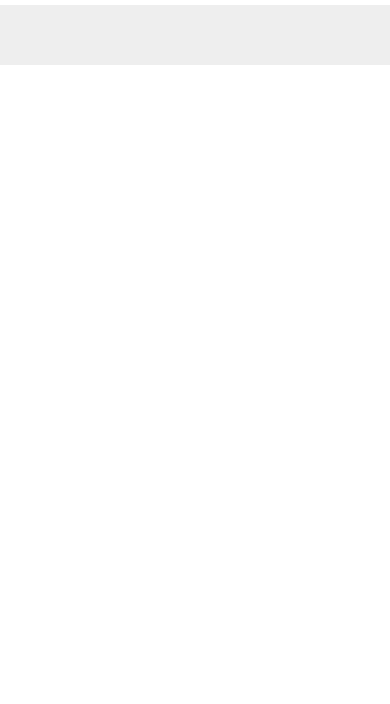
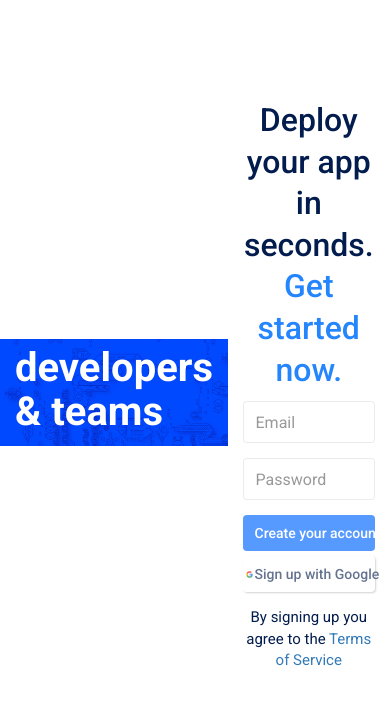
Before and after one commit to marcocanopoli/html-css-digitalocean, a plain HTML site: page index.html in a window 390 px wide. Shown: the part 46-750 px from the top of the page. Drawn offline with nearby package versions, Linux system fonts and the light colour scheme.

Commit message:
Hero done, not responsive

```diff
--- a/css/style.css
+++ b/css/style.css
@@ -1,6 +1,30 @@
 body {
     font-family: 'Roboto', sans-serif;
     font-size: 1.5rem;
+}
+
+h1, .h1 {
+    font-size: 6.5rem;
+    font-weight: 700;
+}
+
+h3, .h3 {
+    font-size: 3.2rem;
+    font-weight: 500;
+    line-height: 1.3em;
+    color: #031c4e;
+}
+p {
+    font-size: 2.3rem;
+    color: #65738f;
+}
+
+/* colors */
+.color_blue {
+    color: #2485fd;
+}
+.color_darkblue {
+    color: #031c4e;
 }
 
 /* buttons */
@@ -47,16 +71,78 @@
 }
 
 #my_logo_box img {
-    display: inline-block;
     height: 30px;
     margin-right: 60px;
     transform: translateY(18%);
 }
 
+/* hero/jumbotron */
+.my_hero {
+    background: url("../img/bg-banner-home.jpg") no-repeat center center;
+    background-size: 100%;
+    color: #fff;
+}
+
+.my_hero p {
+    color: #fff;
+    opacity: 0.7;
+}
+
+.my_hero .hero_right {
+    margin-top: 60px;
+    margin-bottom: 60px;
+    padding-top: 15px;
+    padding-bottom: 30px;
+    border-radius: 5px;
+    background-color: #fff;
+}
+.my_hero .hero_left {
+    transform: translateY(13%);
+}
+
+.my_hero form {
+    margin-bottom: 15px;
+}
+.my_hero form input {
+    font-size: 1.6rem;
+    color: #65738f;
+}
+.my_hero .form-control {
+    padding: 20px 12px;
+    border: 1px solid rgba(0,0,0,.075);
+    box-shadow: none;
+}
+.my_hero .btn {
+    height: 36px;
+    border: none;
+    font-weight: 500;
+}
+
+#btn_new_account {
+    color: #fff;
+    background-color: #579aff;
+}
+
+#btn_google_signup {
+    color: #65738f;
+    background: url(../img/google-icon.png)
+    no-repeat;
+    background-position: 3%;
+    background-size: 5%;
+    box-shadow: 1px 1px 2px rgba(0,0,0,.175);
+}
+#btn_google_signup img {
+    height: 100%;
+}
+
 /* media queries */
 
-/* nav collapse under 1199px */
 @media (max-width: 1199px) {
+
+    h1, .h1 {
+        font-size: 4rem;
+        font-weight: 700;
+    }
 
     #my_logo_box img {
         transform: translateY(-15%)
--- a/index.html
+++ b/index.html
@@ -32,7 +32,7 @@
                     </div>
 
                     <!-- Links collected for toggling -->
-                    <div class="collapse navbar-collapse hidden-sm hidden-md">
+                    <div class="collapse navbar-collapse">
                         <ul class="nav navbar-nav">
                             <!-- nav item -->
                             <li class="dropdown">
@@ -103,60 +103,43 @@
                 </div><!-- /.container -->
             </nav>
 
-            <!-- <nav id="my_header_navbar" class="navbar navbar-fixed-top">
+            <!-- jumbotron -->
+            <div class="my_hero">
                 <div class="container">
                     <div class="row">
-                        <div id="my_logo_box" class="col-xs-3">
-                            <img src="img/logo.png" alt="DigitalOcean Logo">
+                        <div class="hero_left col-xs-7 align-middle">
+                            <h1>The simplest cloud platform for developers & teams</h1>
+                            <p>Deploy, manage and scale cloud applications faster and more efficiently on DigitalOcean. We make managing infrastructure easy for teams and businesses, wether you're running one virtual machine or ten thousand.</p>
                         </div>
+                        <div class="hero_right col-xs-5">
+                            <div class="text-center">
+                                <h3>Deploy your app in seconds. <br>
+                                    <span class="color_blue">Get started now.</span>
+                                </h3>
 
-                        <div class="nav_left col-xs-5">
-                            <ul>
-                                <li>
-                                    <a href="#">Products<i class="fas fa-chevron-down"></i></a>
-                                </li>
+                                <!-- registration form -->
+                                <form>
+                                    <div class="form-group">
+                                      <input type="email" class="form-control" placeholder="Email">
+                                    </div>
 
-                                <li>
-                                    <a href="#">Customers</a>
-                                </li>
+                                    <div class="form-group">
+                                      <input type="password" class="form-control" placeholder="Password">
+                                    </div>
 
-                                <li>
-                                    <a href="#">Community<i class="fas fa-chevron-down"></i></a>
-                                </li>
+                                    <button id="btn_new_account" type="submit" class="btn btn-default btn-block">Create your account
+                                    </button>
 
-                                <li>
-                                    <a href="#">Pricing</a>
-                                </li>
-                            </ul>
-                        </div>
+                                    <button id="btn_google_signup" type="button" class="btn btn-default btn-block">Sign up with Google
+                                    </button>
+                                </form>
+                                <!-- /registration form -->
 
-                        <div class="nav_right col-xs-4">
-                            <ul>
-                                <li>
-                                    <a href="#">Docs</a>
-                                </li>
-
-                                <li>
-                                    <a href="#">Support<i class="fas fa-chevron-down"></i></a>
-                                </li>
-
-                                <li>
-                                    <a href="#">Login</a>
-                                </li>
-
-                                <li>
-                                    <a class="btn btn-default my_btn" href="#">Sign Up</a>
-                                </li>
-                            </ul>
+                                <span class="color_darkblue">By signing up you agree to the <a href="#">Terms of Service</a></span>
+                            </div>
                         </div>
                     </div>
                 </div>
-              </nav> -->
-            <!-- /navbar fixed -->
-
-            <!-- jumbotron -->
-            <div class="jumbotron">
-
             </div>
             <!-- /jumbotron -->
 
```
